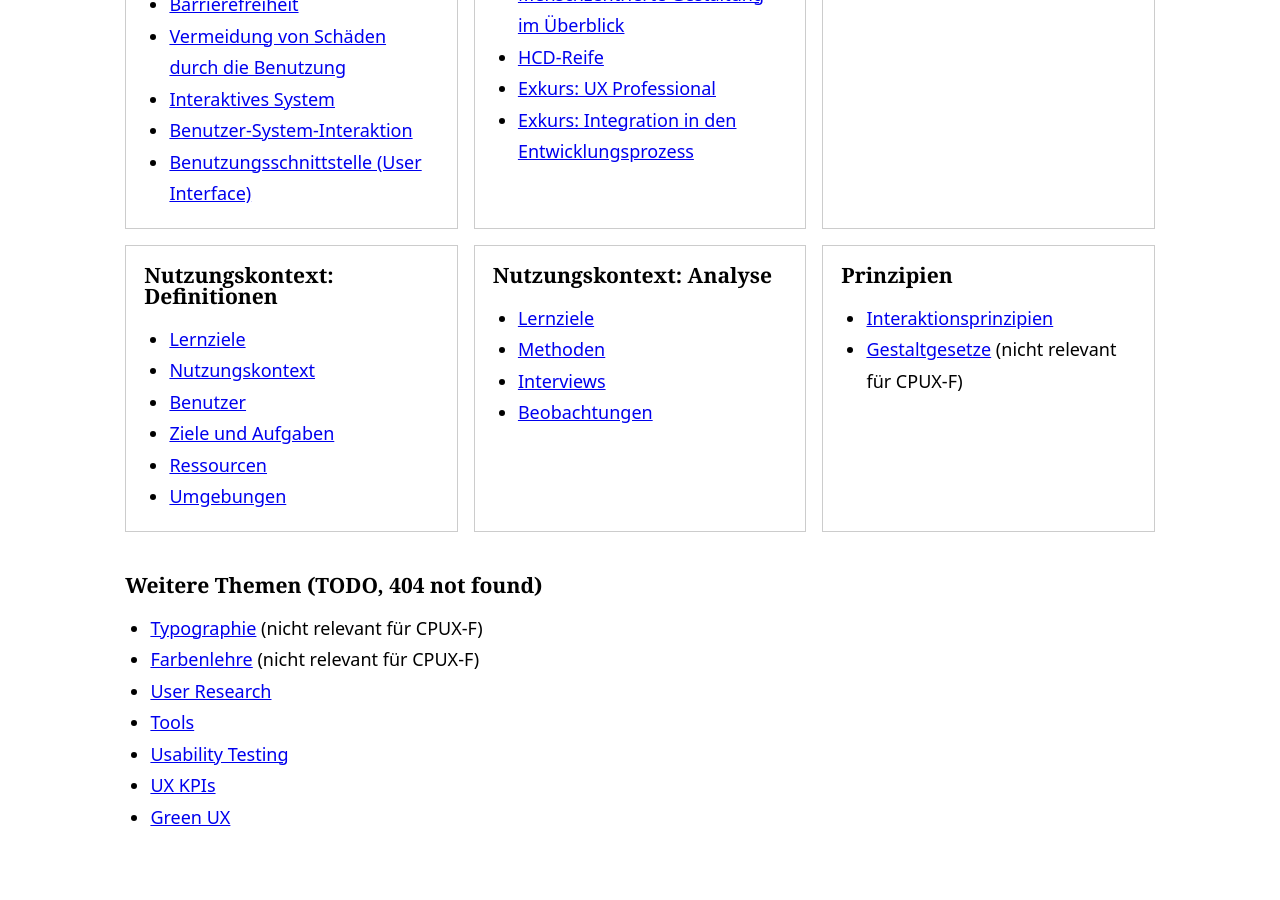
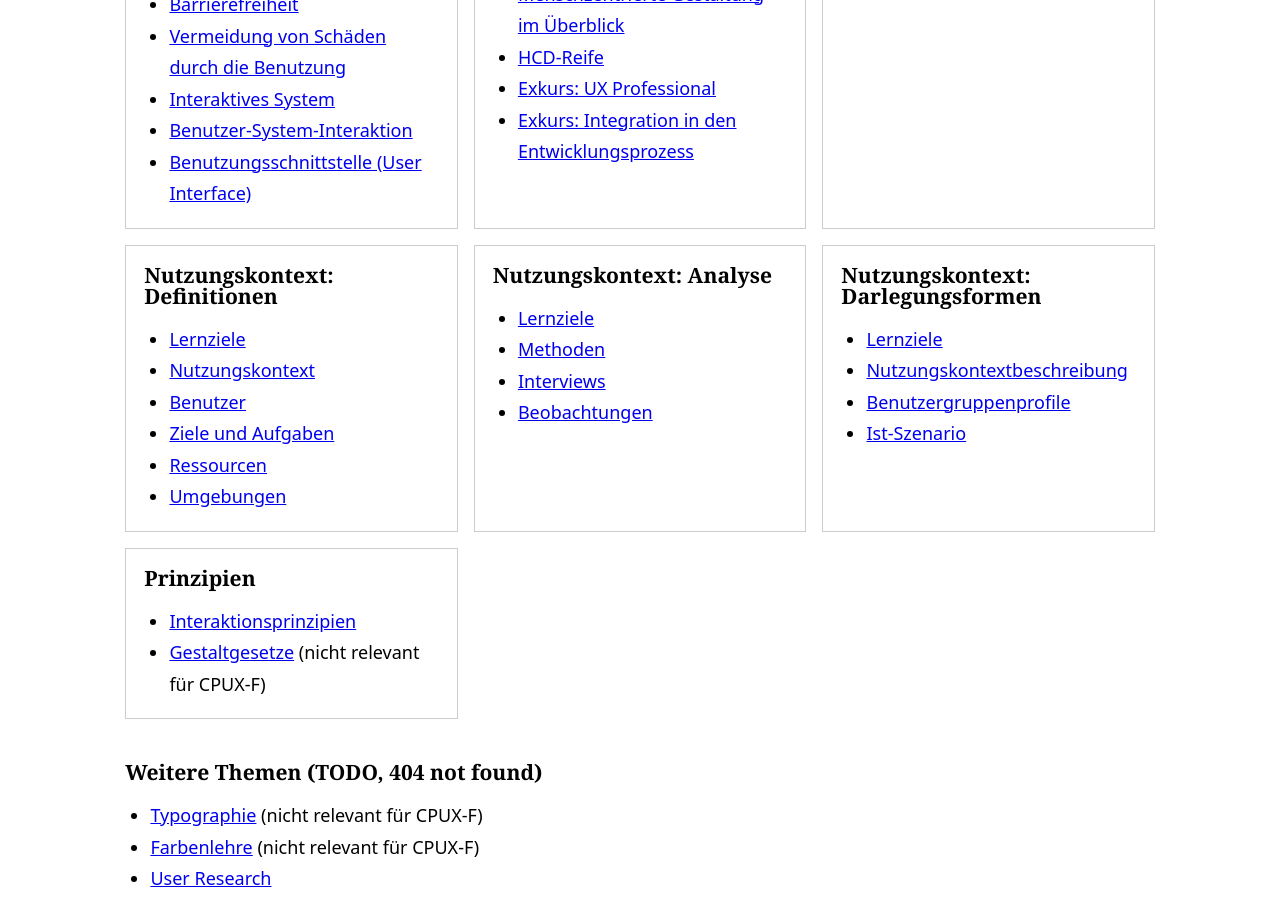
Before and after one commit to learosema/cpux-prep, a Jekyll site: the page built from index.md, in a window 1280 px wide and 900 px high, scrolled down 680 px. Built offline with Jekyll 4.4.1, drawn with Linux system fonts in a browser that asks for light colours; our own code applies the rules of GitHub Pages for plain Markdown files.

Commit message:
chore: add toc

```diff
--- a/index.md
+++ b/index.md
@@ -68,6 +68,16 @@ sich jeden Tag etwas Zeit, um die Inhalte aus dem
 </div>
 <div class="card flow" markdown="1">
 
+### Nutzungskontext: Darlegungsformen
+
+- [Lernziele](nutzungskontext-darlegungsformen/lernziele.md)
+- [Nutzungskontextbeschreibung](nutzungskontext-darlegungsformen/nutzungskontextbeschreibung.md)
+- [Benutzergruppenprofile](nutzungskontext-darlegungsformen/benutzergruppenprofile.md)
+- [Ist-Szenario](nutzungskontext-darlegungsformen/ist-szenario.md)
+
+</div>
+<div class="card flow" markdown="1">
+
 ### Prinzipien
 
 - [Interaktionsprinzipien](prinzipien/interaktionsprinzipien.md)
```
